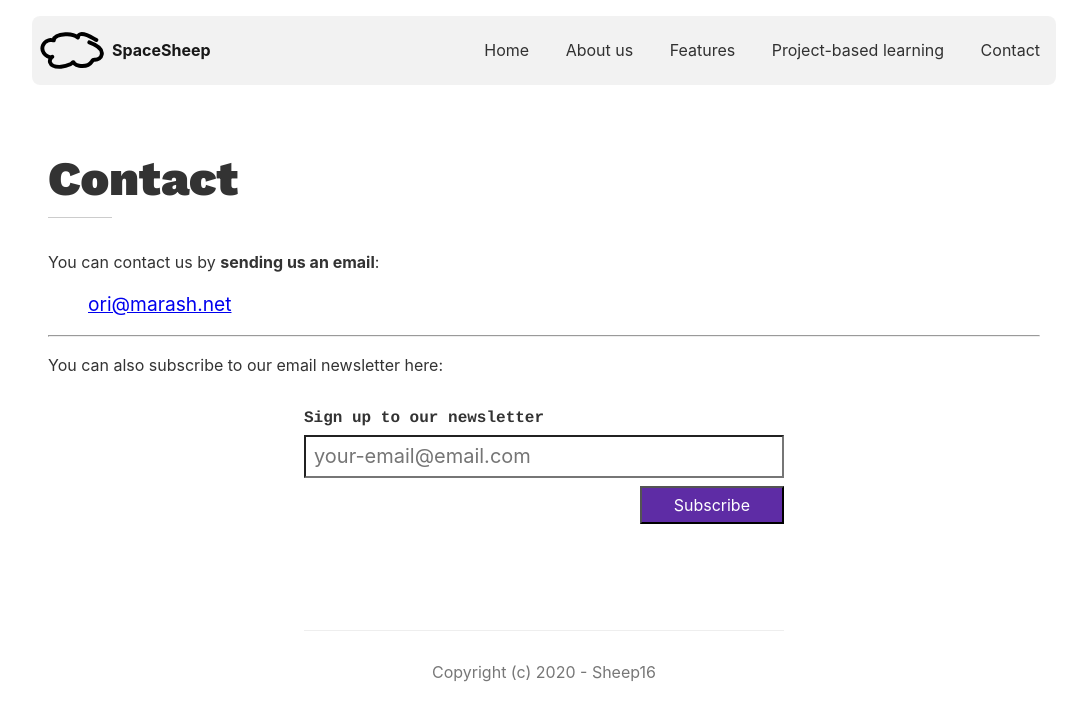
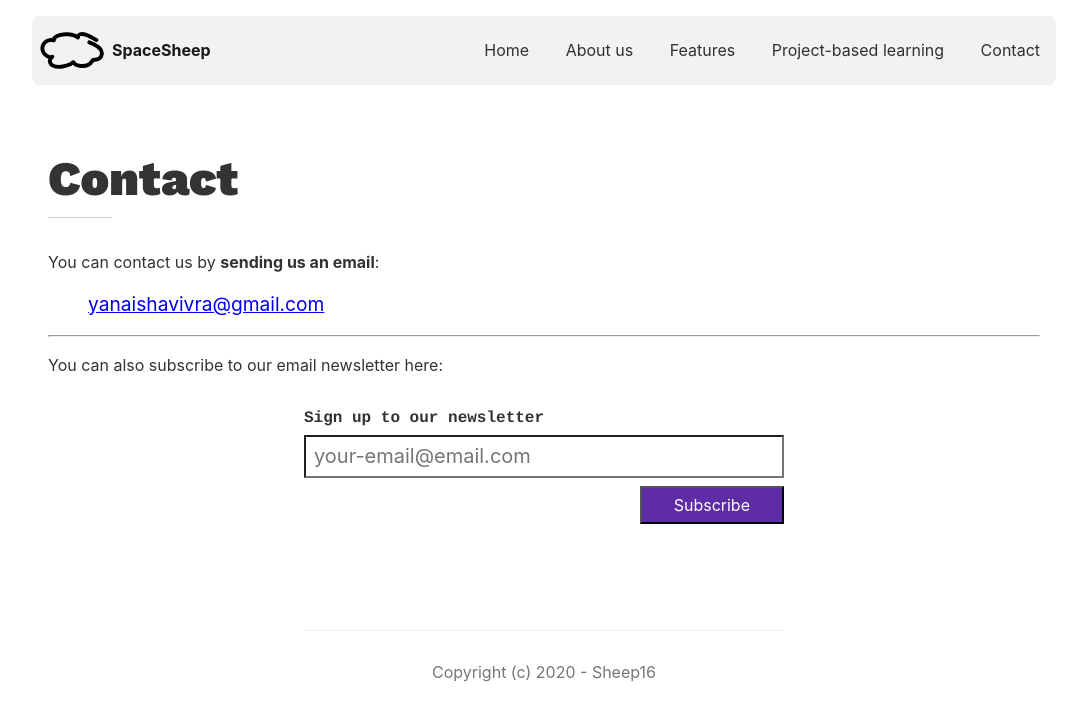
Before and after one commit to sheepsixteen/marketing, a Jekyll site: the page built from pages/contact.md, in a window 1280 px wide. Shown: the top 721 px of the page, without its empty margins (96-1183 px from the left). Built offline with Jekyll 4.4.1, drawn with Linux system fonts in a browser that asks for light colours; nearby versions of some CDN libraries; comment, search, counter and statistics services are not loaded.

Commit message:
change mail from Ori's mail to Yanai's
Just changes the mail

```diff
--- a/pages/contact.md
+++ b/pages/contact.md
@@ -6,7 +6,7 @@ permalink: /contact/
 
 You can contact us by **sending us an email**:
 
-> <big><ori@marash.net></big>
+> <big><yanaishavivra@gmail.com></big>
 
 ---
 
```
